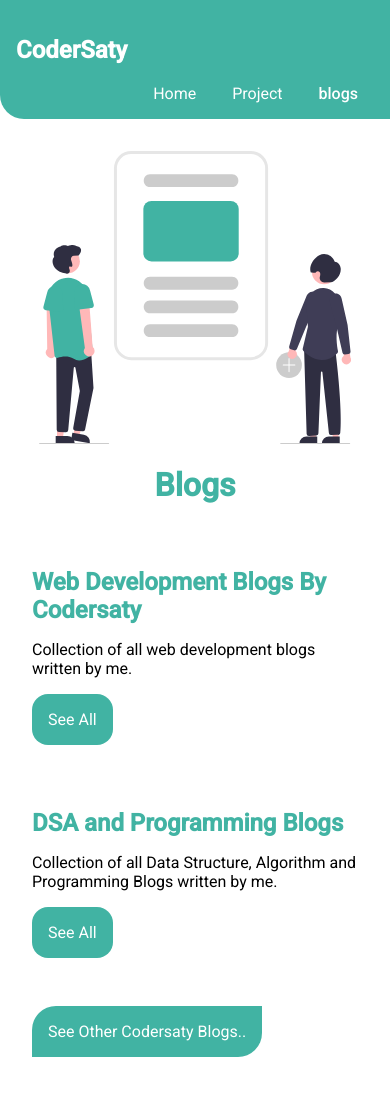
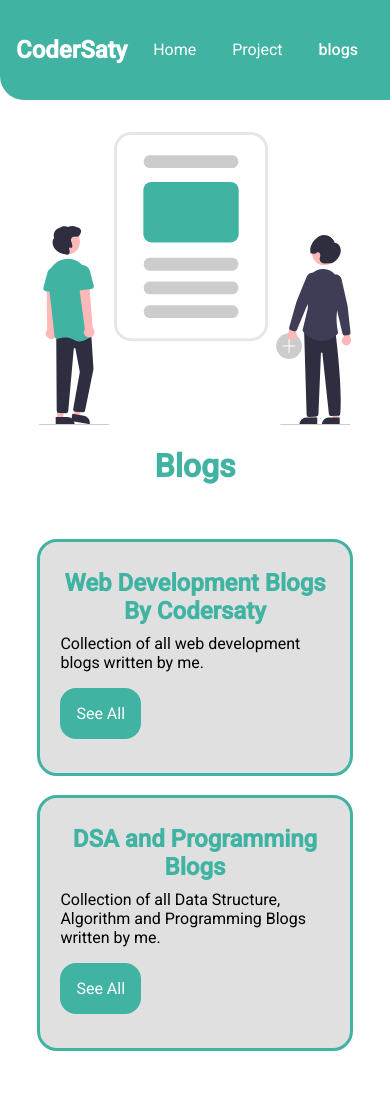
Before and after one commit to CoderSaty/FirstProjects, a plain HTML site: page blogs.html in a window 390 px wide. Shown: the top 1100 px of the page. Drawn offline with Linux system fonts and the light colour scheme; a small style sheet from the web is missing.

Commit message:
Updated Blog Page
Updated the Blog Page

```diff
--- /dev/null
+++ b/blog.css
@@ -0,0 +1,62 @@
+
+.section{
+    display: flex;
+    justify-content: center;
+    align-items: center;
+    flex-direction: row;
+    position: relative;
+
+}
+
+
+.container{
+    background-color: #e0e0e0;
+    width: 40%;
+    padding: 2rem;
+    margin: 1.4rem 1rem;
+    border-radius: 20px;
+    height: 13.4rem;
+    transition-duration: 0.4s;
+    border: 3px solid var(--primary-color);
+}
+
+
+.container:hover{
+    box-shadow: 0 12px 16px 0 rgba(0,0,0,0.24), 0 17px 50px 0 rgba(0,0,0,0.19);
+}
+.project-heading{
+    text-align: center;
+    transform: translateY(-10px);
+}
+.project-links{
+    width: fit-content;
+    margin: auto;
+}
+
+
+
+@media screen and (max-width: 768px){
+    .section{
+        display: grid;
+        position: relative;
+        margin: 2rem 0;
+        padding: 1.4rem!important;
+
+    }
+    .container{
+        display: block;
+        width: auto;
+        height: 100%;
+        margin: 15px 15px;
+        padding: 20px;
+    }
+    .project-links a{
+        padding: 7.5px;
+        transform: translateX(-200%);
+        border-radius: 10px;
+    }
+    .project-heading{
+        transform: translateY(12%);
+    }
+
+}
--- a/blogs.html
+++ b/blogs.html
@@ -6,6 +6,7 @@
     <meta http-equiv="X-UA-Compatible" content="IE=edge">
     <meta name="viewport" content="width=device-width, initial-scale=1.0">
     <link rel="stylesheet" href="style.css">
+    <link rel="stylesheet" href="blog.css">
     <link rel="shortcut icon" href="img/favicon.png">
     <!-- icons -->
     <link rel='stylesheet' href='https://cdn.jsdelivr.net/npm/fontisto@v3.0.4/css/fontisto/fontisto.min.css'></i>
@@ -34,19 +35,24 @@
 
 
     <section class="section">
+        <div class="container">
             <h2 class="project-heading">Web Development Blogs By Codersaty</h2>
             <p class="description mb-2">Collection of all web development blogs
                 written by me.
             </p>
             <p><a target="_blank" href="https://qdl0f.csb.app/" class="link primary-link">See All</a></p>
-    </section>
-    <section class="section">
+        </div>
+        <br>
+        <div class="container">
             <h2 class="project-heading">DSA and Programming Blogs</h2>
             <p class="description mb-2">
                 Collection of all Data Structure, Algorithm and Programming Blogs written by me.
             </p>
             <p><a target="_blank" href="https://v2gbv.csb.app/" class="link primary-link">See All</a></p>
+
+        </div>
     </section>
+
     <div class="center-container">
         <a target="_blank" href="https://auth.geeksforgeeks.org/user/CoderSaty/articles" class="blog-button">See Other
             Codersaty Blogs..</a>
--- a/style.css
+++ b/style.css
@@ -31,8 +31,8 @@ hr{
     margin-bottom: 2rem;
 }
 .center-container{
-    max-width:620px;
-    margin:auto;
+    max-width: 620px;
+    margin: auto;
     margin-bottom: 10rem;;
 }
 
@@ -61,6 +61,8 @@ hr{
     list-style-type: none;
     padding:0;
 }
+
+
 .inline li{
     display:inline;
     padding:1rem;
@@ -84,6 +86,9 @@ nav{
     padding:1rem;
     border-radius:0rem 0rem 0rem 1.5rem;
     margin-bottom: 2rem;
+    display: flex;
+    justify-content: center;
+    align-items: center;
 }
 .hero .hero-image{
     max-width: 80%;
@@ -112,9 +117,9 @@ nav{
 
 .section
 {
-    padding:2rem;
+    padding: 2rem;
     /* padding-bottom: 1rem;; */
-    margin:1rem 0rem;;
+    margin: 1rem 0rem;;
 }
 .off-white{
     background-color:var(--background);
@@ -155,16 +160,19 @@ padding-bottom:1rem;
     padding-bottom: 0.5rem;
 }
 .blog-button{
-    background-color:var(--primary-color);
-    padding:1rem;
+    background-color: var(--primary-color);
+    padding: 1rem;
     border-radius: 1.5rem 0 1.5rem 0;
-    max-width:220px;
+    max-width: 220px;
     text-decoration: none;
     color: var(--white);
 
 }
 .center-container {
-    padding: 2rem;
+    display: flex;
+    justify-content: center;
+    align-items: center;
+    flex-direction: column;
 }
 
 .mb-2 {
```
Lines whose indentation alone changed are shown as unchanged.
